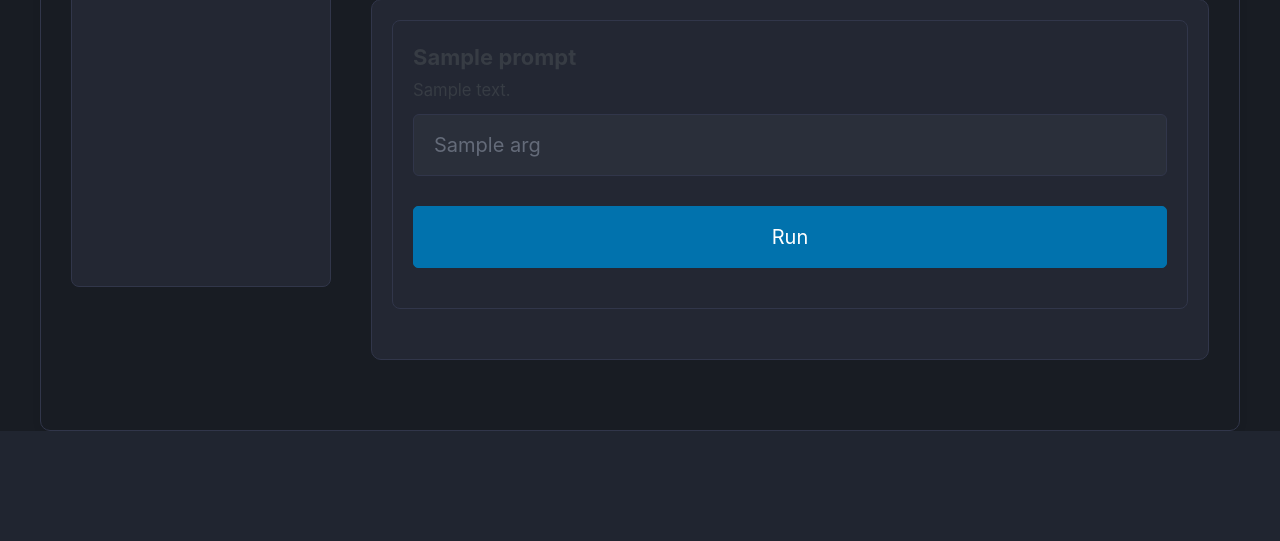
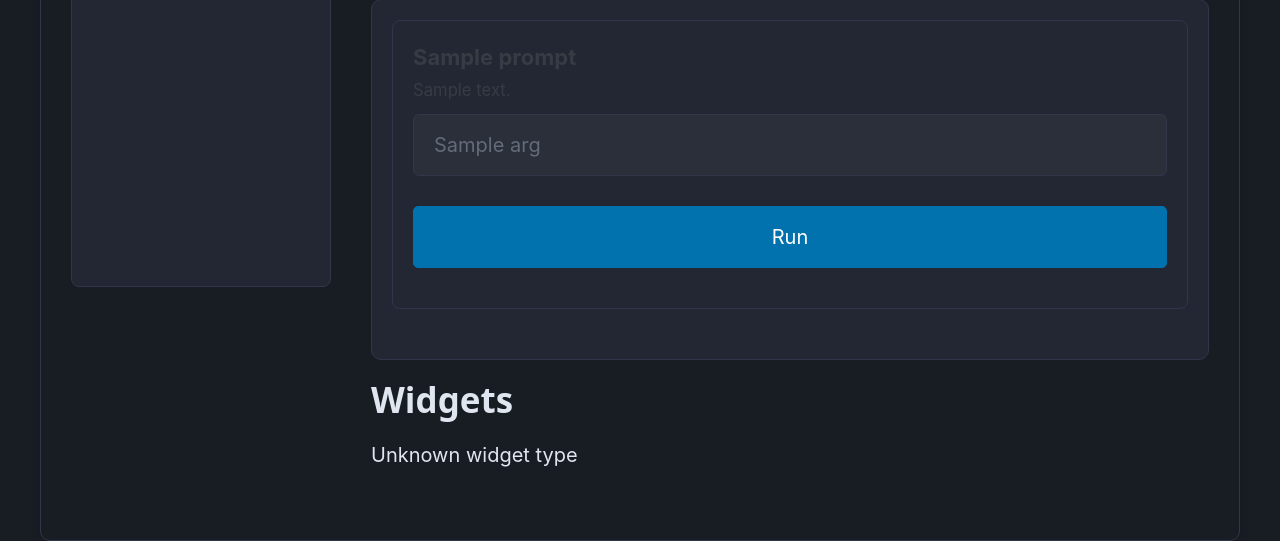
Before and after one commit to cloudnautique/treads, a FastAPI app: template treads/project_template/templates/base.html in a window 1280 px wide. Shown: the part 544-1085 px from the top of the page. Before the commit the page ends 975 px from the top, so only its background shows below. Run offline with FastAPI, Linux system fonts and the light colour scheme; the template is opened without the code that fills it: most values are stand-ins (such as "Sample title", 1, 10 or a date in 2020); parts of the project's set-up code (start-up, migrations or seed data) failed here and were passed over; some libraries are stand-ins or nearby versions.

Commit message:
chore: initial resources
Signed-off-by: Bill Maxwell <cloudnautique@users.noreply.github.com>

```diff
--- a/treads/agent_template/nanobot.yaml
+++ b/treads/agent_template/nanobot.yaml
@@ -1,6 +1,7 @@
 publish:
   tools: [{name}]
   prompts: [{name}_tools]
+  resources: [{name}_tools]
 
 agents:
   {name}:
--- a/treads/project_template/app.py
+++ b/treads/project_template/app.py
@@ -13,6 +13,7 @@ from fastapi import status
 from contextlib import asynccontextmanager
 import time
 import httpx
+import json
 
 # Configuration (could be loaded from a config file or env)
 NANOBOT_MCP_URL = os.environ.get("NANOBOT_MCP_URL", "http://localhost:8099/mcp")
@@ -27,16 +28,18 @@ templates = Jinja2Templates(directory="templates")
 
 nanobot_process = None
 
+
 @asynccontextmanager
 async def lifespan(app: FastAPI):
     global nanobot_process
     # Startup logic
     import nanobot_template_util
+
     nanobot_template_util.merge_all_configs()
     if nanobot_process is None:
-        nanobot_process = subprocess.Popen([
-            "nanobot", "run", ".", "--mcp", "--listen-address", "127.0.0.1:8099"
-        ])
+        nanobot_process = subprocess.Popen(
+            ["nanobot", "run", ".", "--mcp", "--listen-address", "127.0.0.1:8099"]
+        )
     try:
         yield
     finally:
@@ -46,14 +49,17 @@ async def lifespan(app: FastAPI):
             nanobot_process.wait()
             nanobot_process = None
 
+
 app = FastAPI(lifespan=lifespan)
 
 # Mount static files
 app.mount("/static", StaticFiles(directory="static"), name="static")
 
+
 @app.get("/", response_class=HTMLResponse)
 async def chat_view(request: Request):
     chat_response = request.query_params.get("chat_response")
+    widgets = []
     try:
         print(f"MCP Client is connected? {mcp_client.is_connected()}")
         # Fetch tools
@@ -61,25 +67,61 @@ async def chat_view(request: Request):
             print(f"MCP Client is connected? {mcp_client.is_connected()}")
             tools = await mcp_client.list_tools()
             print(f"Tools dump {tools}")
-        # Fetch prompts
+            # Fetch prompts
 
             print(f"MCP Client is connected? {mcp_client.is_connected()}")
             print(f"MCP Client is connected? {mcp_client.is_connected()}")
             prompt_objs = await mcp_client.list_prompts()
             prompts = [
-               {
-                   "name": p.name,
-                   "description": getattr(p, "description", ""),
-                   "arguments": [
-                       {
-                           "name": a.name,
-                           "description": getattr(a, "description", ""),
-                           "required": getattr(a, "required", False)
-                       } for a in getattr(p, "arguments", [])
-                   ]
-               } for p in prompt_objs
+                {
+                    "name": p.name,
+                    "description": getattr(p, "description", ""),
+                    "arguments": [
+                        {
+                            "name": a.name,
+                            "description": getattr(a, "description", ""),
+                            "required": getattr(a, "required", False),
+                        }
+                        for a in getattr(p, "arguments", [])
+                    ],
+                }
+                for p in prompt_objs
             ]
             print(f"[DEBUG] Prompts sent to template: {prompts}")
+
+        # Fetch widget resources
+        async with mcp_client:
+            resources = await mcp_client.list_resources()
+            widget_uris = [
+                str(r.uri) for r in resources if str(r.uri).startswith("html://widget/")
+            ]
+            for uri in widget_uris:
+                try:
+                    widget = await mcp_client.read_resource(uri)
+                    print(f"[DEBUG] Raw widget response for {uri}: {widget}")
+                    # If widget is a list, extract the first element
+                    if isinstance(widget, list) and widget:
+                        widget = widget[0]
+                    # If widget has 'text', parse it as JSON
+                    if hasattr(widget, "text"):
+                        try:
+                            widget_data = json.loads(widget.text)
+                            widget_data["uri"] = uri
+                            widgets.append(widget_data)
+                        except Exception as e:
+                            print(f"[DEBUG] Failed to parse widget text for {uri}: {e}")
+                    elif isinstance(widget, dict) and "text" in widget:
+                        try:
+                            widget_data = json.loads(widget["text"])
+                            widget_data["uri"] = uri
+                            widgets.append(widget_data)
+                        except Exception as e:
+                            print(f"[DEBUG] Failed to parse widget text for {uri}: {e}")
+                    else:
+                        widgets.append(widget)
+                except Exception as e:
+                    print(f"[DEBUG] Failed to load widget {uri}: {e}")
+
         return templates.TemplateResponse(
             "base.html",
             {
@@ -90,7 +132,8 @@ async def chat_view(request: Request):
                 "prompts": prompts,
                 "error": None,
                 "chat_response": chat_response,
-            }
+                "widgets": widgets,
+            },
         )
     except Exception as e:
         logging.exception("Failed to connect to MCP server or list tools")
@@ -104,9 +147,11 @@ async def chat_view(request: Request):
                 "prompts": [],
                 "error": str(e),
                 "chat_response": chat_response,
+                "widgets": [],
             },
-            status_code=status.HTTP_500_INTERNAL_SERVER_ERROR
+            status_code=status.HTTP_500_INTERNAL_SERVER_ERROR,
         )
+
 
 @app.post("/chat")
 async def chat_post(data: dict = Body(...)):
@@ -123,8 +168,8 @@ async def chat_post(data: dict = Body(...)):
                     "function": {
                         "name": t.name,
                         "description": getattr(t, "description", ""),
-                        "parameters": getattr(t, "inputSchema", {}) or {}
-                    }
+                        "parameters": getattr(t, "inputSchema", {}) or {},
+                    },
                 }
                 print(f"[DEBUG] Tool payload for OpenAI: {tool_payload}")
                 tools.append(tool_payload)
@@ -142,23 +187,17 @@ async def chat_post(data: dict = Body(...)):
             "Do not summarize the results from the tool call any further."
             "Do not add additional information to the tool results"
             "</instructions>"
-        )
+        ),
     }
     if not messages or messages[0].get("role") != "system":
         messages = [system_message] + messages
     # Call OpenAI with tools if any
     if tools:
         response = openai.chat.completions.create(
-            model=OPENAI_MODEL,
-            messages=messages,
-            tools=tools,
-            tool_choice="auto"
+            model=OPENAI_MODEL, messages=messages, tools=tools, tool_choice="auto"
         )
     else:
-        response = openai.chat.completions.create(
-            model=OPENAI_MODEL,
-            messages=messages
-        )
+        response = openai.chat.completions.create(model=OPENAI_MODEL, messages=messages)
     print(f"[DEBUG] OpenAI response: {response}")
     choice = response.choices[0]
     # Check for tool calls in the response
@@ -167,16 +206,18 @@ async def chat_post(data: dict = Body(...)):
         tool_call = choice.message.tool_calls[0]
         tool_name = tool_call.function.name
         import json
+
         tool_args = json.loads(tool_call.function.arguments)
         print(f"[DEBUG] Forwarding tool call to MCP: {tool_name}({tool_args})")
         async with mcp_client:
             mcp_result = await mcp_client.call_tool(tool_name, tool_args)
             print(f"[DEBUG] MCP tool result: {mcp_result}")
         # Extract text from TextContent if present
-        if mcp_result and hasattr(mcp_result[0], 'text'):
+        if mcp_result and hasattr(mcp_result[0], "text"):
             return {"response": mcp_result[0].text}
         return {"response": str(mcp_result)}
     return {"response": choice.message.content}
+
 
 @app.get("/prompts")
 async def list_prompts():
@@ -184,11 +225,13 @@ async def list_prompts():
         prompts = await mcp_client.list_prompts()
     return {"prompts": [p.name for p in prompts]}
 
+
 @app.get("/resources")
 async def list_resources():
     async with mcp_client:
         resources = await mcp_client.list_resources()
     return {"resources": [str(r.uri) for r in resources]}
+
 
 @app.get("/resource/{uri:path}")
 async def get_resource(uri: str):
@@ -196,11 +239,13 @@ async def get_resource(uri: str):
         result = await mcp_client.read_resource(uri)
     return {"resource": result}
 
+
 @app.get("/prompt/{name}")
 async def get_prompt(name: str):
     async with mcp_client:
         prompt = await mcp_client.get_prompt(name)
     return {"prompt": prompt}
+
 
 @app.post("/prompt_call")
 async def prompt_call(data: dict = Body(...)):
@@ -212,7 +257,11 @@ async def prompt_call(data: dict = Body(...)):
             result = await mcp_client.get_prompt(prompt_name, arguments)
             # result is expected to have 'description' and 'messages'
             print(f"[DEBUG] Prompt call result: {result}")
-            return {"description": result.description, "messages": result.messages, "text": result.messages[0].content.text}
+            return {
+                "description": result.description,
+                "messages": result.messages,
+                "text": result.messages[0].content.text,
+            }
     except Exception as e:
         logging.exception("Prompt call failed")
         return {"error": str(e)}
--- /dev/null
+++ b/treads/project_template/templates/_widgets.html
@@ -0,0 +1,15 @@
+{# templates/_widgets.html #}
+{% if widgets %}
+  <section id="widgets-section">
+    <h2>Widgets</h2>
+    {% for widget in widgets %}
+      {% if widget['content']['type'] == 'html' %}
+        <div class="widget" data-widget-uri="{{ widget.get('uri', '') }}">
+          {{ widget['content']['htmlString'] | safe }}
+        </div>
+      {% else %}
+        <div class="widget-unknown">Unknown widget type</div>
+      {% endif %}
+    {% endfor %}
+  </section>
+{% endif %}
--- a/treads/project_template/templates/base.html
+++ b/treads/project_template/templates/base.html
@@ -31,6 +31,9 @@
             <section>
                 <h2>Available Prompts</h2>
                 {% include "_prompts_list.html" %}
+            </section>
+            <section>
+                {% include "_widgets.html" %}
             </section>
             {% endblock %}
         </section>
```
Also changed, not shown: treads/agent_template/resources.py (added, +14 -0 lines), treads/agent_template/tools.py (+7 -2 lines), treads/project_template/nanobot_template_util.py (+9 -3 lines), treads/tread_manage.py (+30 -11 lines), treads/agent_template/prompts.py (renamed from treads/agent_template/prompt.py).
